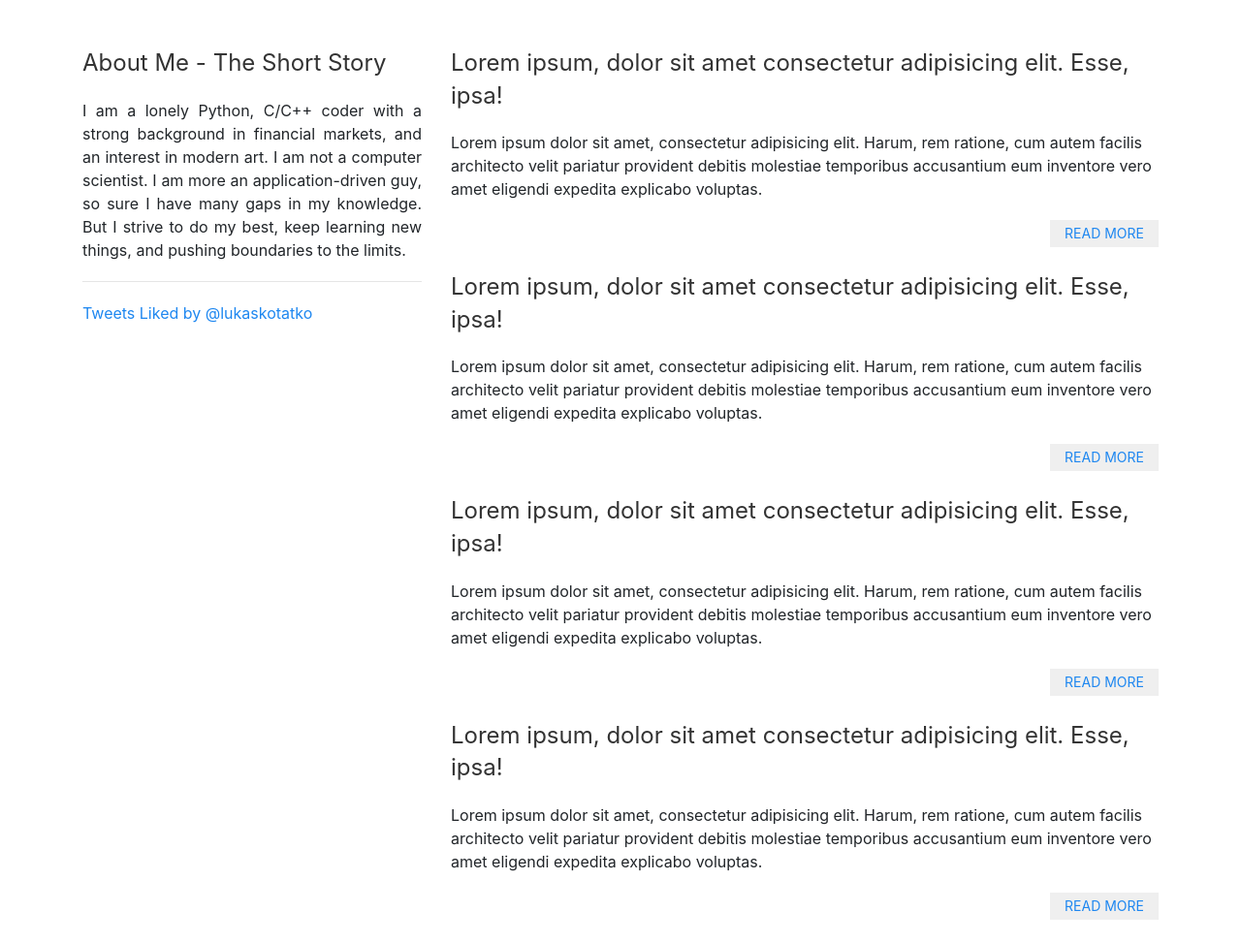
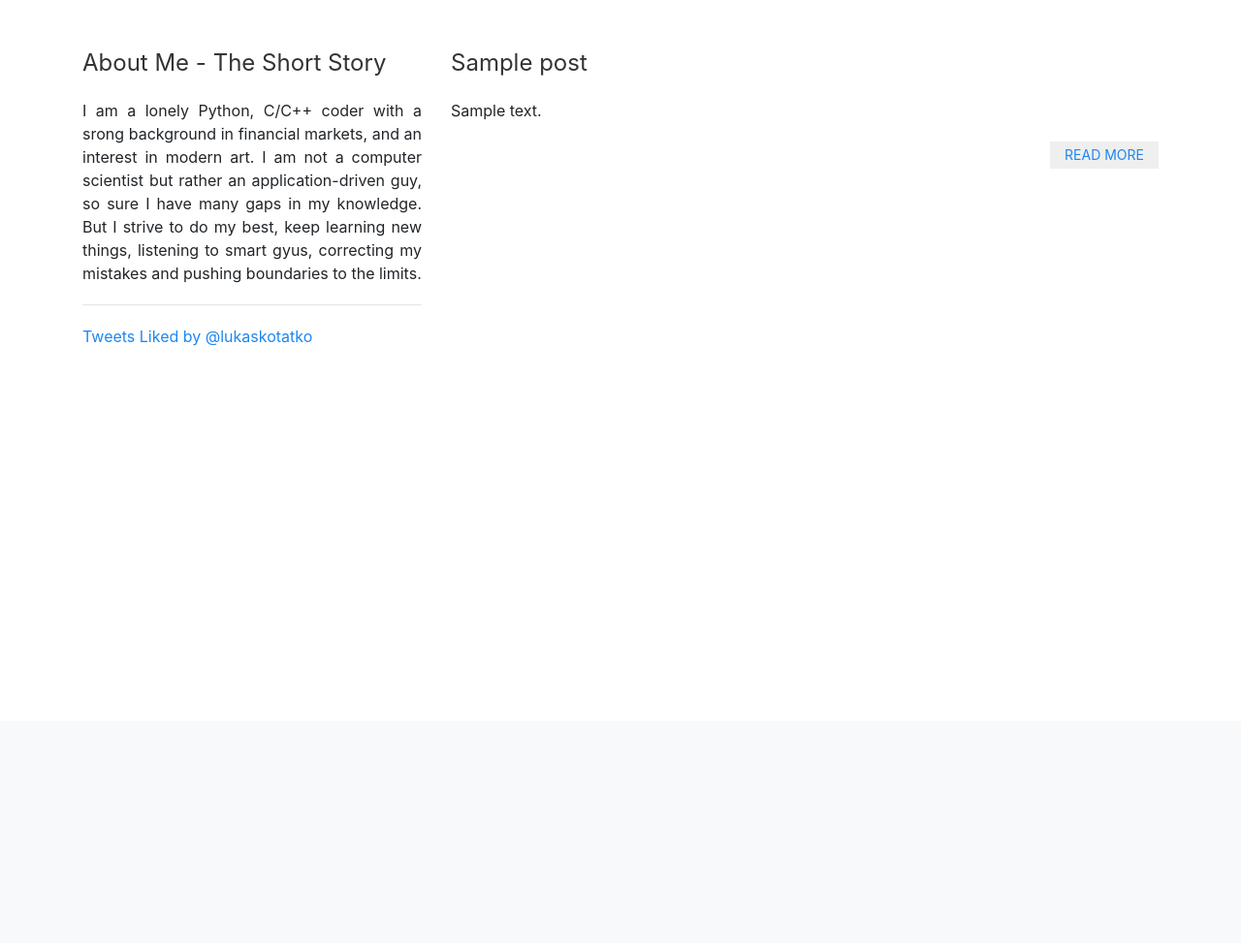
Before and after one commit to ExperimentalHypothesis/personal-blog, a Flask app: page /posts in a window 1280 px wide. Shown: the part 56-1029 px from the top of the page at 97% size. After the commit the page ends 413 px from the top, so only its background shows below. Run offline with Flask 2, Linux system fonts and the light colour scheme; tables that the repository leaves empty hold one stand-in row (values such as "Sample post"); some libraries are stand-ins or nearby versions.

Commit message:
single post routing

```diff
--- a/application/routes.py
+++ b/application/routes.py
@@ -2,29 +2,60 @@ from datetime import datetime as dt
 
 from flask import render_template, url_for, redirect, flash, request
 from flask import current_app as app
-from .forms import ContactForm
-from .models import db, MessageModel
+from .forms import ContactForm, PostForm
+from .models import db, MessageModel, PostModel
+
 
 @app.route('/')
 def index():
     return render_template("posts.html")
 
+
+@app.route('/')
+@app.route('/posts')
+def posts():
+    posts = PostModel.query.all()
+    return render_template("posts.html", posts=posts)
+
+
 @app.route('/about')
 def about():
     return render_template("about.html")
+
 
 @app.route('/projects')
 def projects():
     return render_template("projects.html")
 
-@app.route('/')
-@app.route('/posts')
-def posts():
-    return render_template("posts.html")
+
+@app.route('/post/new', methods=["GET", "POST"])
+def new_post():
+    """ Route for adding new article """
+    form = PostForm()
+    if form.validate_on_submit():
+        title = request.form.get("title")
+        body = request.form.get("body")
+        tags = request.form.get("tags") # TODO check how to do multiple strings..
+        post = PostModel(title=title,
+                         body=body,
+                         tags=tags,
+                         time_posted=dt.now())
+        db.session.add(post)
+        db.session.commit()
+        flash(f"Post '{title}' was saved to database", 'success')
+        return redirect(url_for("new_post"))
+    return render_template("new_post.html", form=form)
+
+
+@app.route('/post/<int:post_id>')
+def post(post_id:int):
+    post = PostModel.query.get_or_404(post_id)
+    return render_template("post.html", post=post)
+
 
 @app.route('/contact', methods=["GET", "POST"])
 def contact():
-    """ Process the contact form """
+    """ Route for processing the contact form """
     form = ContactForm()
     if form.validate_on_submit():
         name = request.form.get("name")
--- a/application/templates/posts.html
+++ b/application/templates/posts.html
@@ -7,7 +7,7 @@
 
         <div>
             <h3>About Me - The Short Story</h3>
-            <p>I am a lonely Python, C/C++ coder with a strong background in financial markets, and an interest in modern art. I am not a computer scientist. I am more an application-driven guy, so sure I have many gaps in my knowledge. But I strive to do my best, keep learning new things, and pushing boundaries to the limits.</p>
+            <p>I am a lonely Python, C/C++ coder with a srong background in financial markets, and an interest in modern art. I am not a computer scientist but rather an application-driven guy, so sure I have many gaps in my knowledge. But I strive to do my best, keep learning new things, listening to smart gyus, correcting my mistakes and pushing boundaries to the limits.</p>
         </div>
 
         <hr>
@@ -21,45 +21,18 @@
 
     <div class="container col-sm-8">
 
+        {% for post in posts %}
         <article>
-            <h3>Lorem ipsum, dolor sit amet consectetur adipisicing elit. Esse, ipsa!</h3>
-            <p>Lorem ipsum dolor sit amet, consectetur adipisicing elit. Harum, rem ratione, cum autem facilis architecto velit pariatur provident debitis molestiae temporibus accusantium eum inventore vero amet eligendi expedita explicabo voluptas.
+            <h3>{{ post.title }}</h3>
+            <p>{{ post.body }}
             </p>
             <div style="text-align: right">
-                <a href="#"><button class="uk-button uk-button-small">Read More</button></a>
+                <a href="{{ url_for("post", post_id = post.id) }}"><button class="uk-button uk-button-small">Read More</button></a>
             </div>
         </article>
         <br>
+        {% endfor %}
 
-        <article>
-            <h3>Lorem ipsum, dolor sit amet consectetur adipisicing elit. Esse, ipsa!</h3>
-            <p>Lorem ipsum dolor sit amet, consectetur adipisicing elit. Harum, rem ratione, cum autem facilis architecto velit pariatur provident debitis molestiae temporibus accusantium eum inventore vero amet eligendi expedita explicabo voluptas.
-            </p>
-            <div style="text-align: right">
-                <a href="#"><button class="uk-button uk-button-small">Read More</button></a>
-            </div>
-        </article>
-        <br>
-
-        <article>
-            <h3>Lorem ipsum, dolor sit amet consectetur adipisicing elit. Esse, ipsa!</h3>
-            <p>Lorem ipsum dolor sit amet, consectetur adipisicing elit. Harum, rem ratione, cum autem facilis architecto velit pariatur provident debitis molestiae temporibus accusantium eum inventore vero amet eligendi expedita explicabo voluptas.
-            </p>
-            <div style="text-align: right">
-                <a href="#"><button class="uk-button uk-button-small">Read More</button></a>
-            </div>
-        </article>
-        <br>
-
-        <article>
-            <h3>Lorem ipsum, dolor sit amet consectetur adipisicing elit. Esse, ipsa!</h3>
-            <p>Lorem ipsum dolor sit amet, consectetur adipisicing elit. Harum, rem ratione, cum autem facilis architecto velit pariatur provident debitis molestiae temporibus accusantium eum inventore vero amet eligendi expedita explicabo voluptas.
-            </p>
-            <div style="text-align: right">
-                <a href="#"><button class="uk-button uk-button-small">Read More</button></a>
-            </div>
-        </article>
-        <br>
 
     </div>
 </div>
```
Also changed, not shown: application/forms.py (+9 -0 lines), application/models.py (+14 -0 lines), application/templates/contact.html (+7 -7 lines), application/templates/new_post.html (added, +56 -0 lines), application/templates/post.html (added, +8 -0 lines), application/lukaskotatko.db (added), application/site.db.
